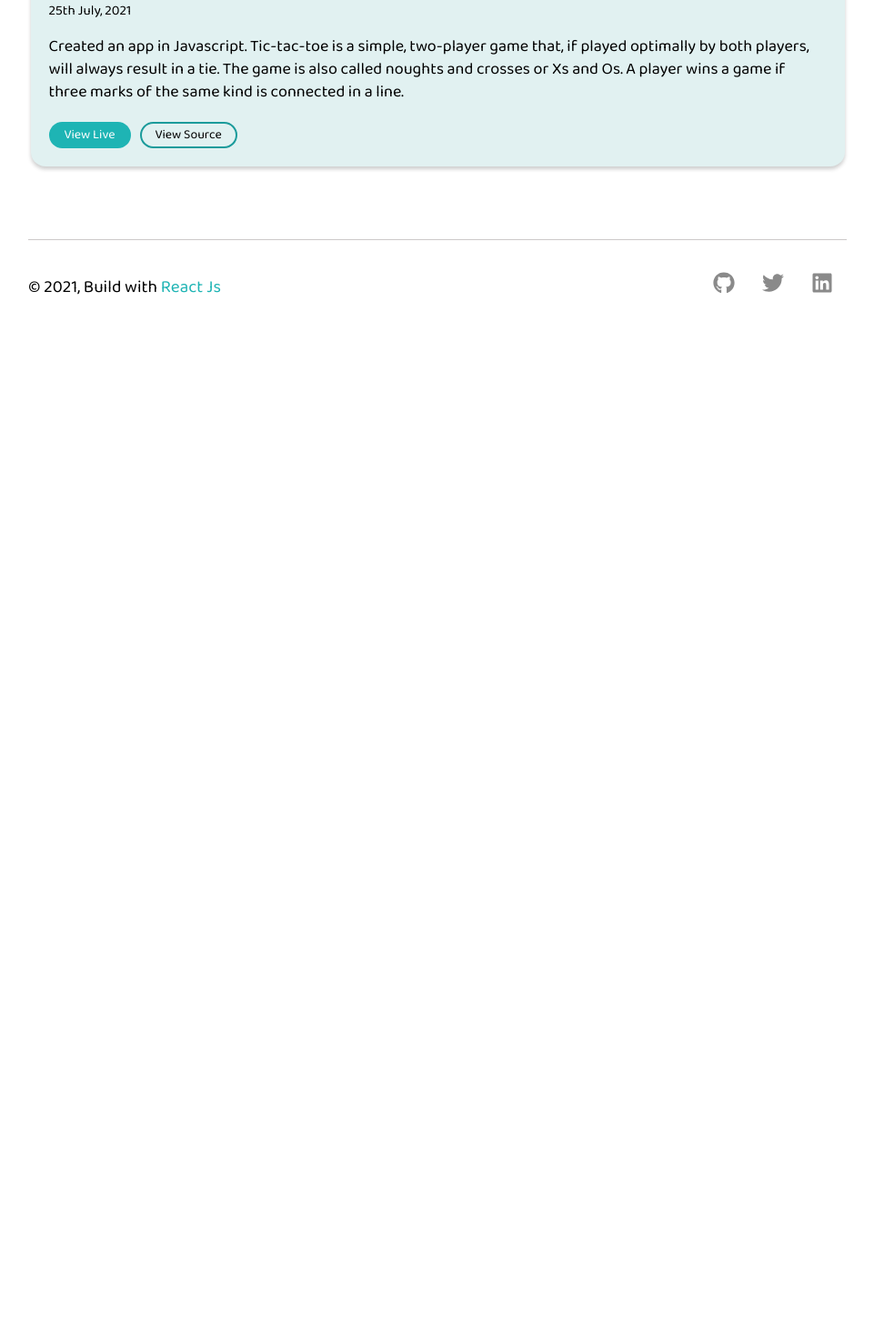
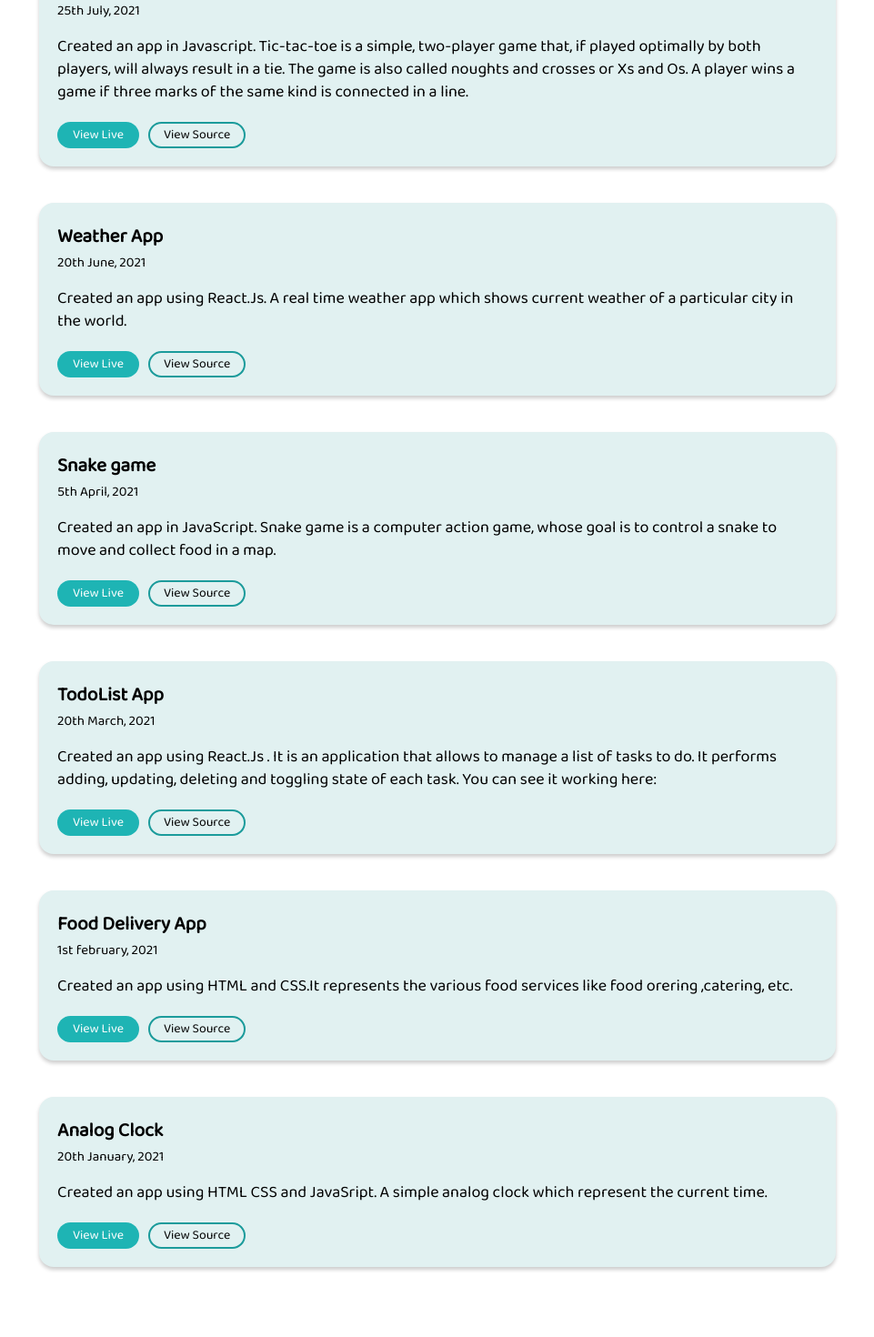
Before and after one commit to osamahannan/Portfolio-2.0, a React (Create React App) app: page /projects in a window 1280 px wide. Shown: the part 840-2310 px from the top of the page at 91% size, without its empty margins (159-1120 px from the left). Before the commit the page ends 1208 px from the top, so only its background shows below. Built offline with nearby package versions, Linux system fonts and the light colour scheme.

Commit message:
completed project section

```diff
--- a/src/Components/Navbar.js
+++ b/src/Components/Navbar.js
@@ -1,5 +1,4 @@
 import React from 'react'
-import logo from "../Assets/logo.png";
 import { Link } from "react-router-dom";
 
 const Navbar = () => {
@@ -12,7 +11,7 @@ const Navbar = () => {
             <ul>
                 <li><Link to="/"> HOME </Link></li>
                 <li><Link to="/projects"> PROJECTS </Link></li>
-                <li><Link to=""> CONTACT </Link></li>
+                <li><Link to="#/"> CONTACT </Link></li>
             </ul>
         </div>
     )
--- a/src/Components/Projects.js
+++ b/src/Components/Projects.js
@@ -1,9 +1,10 @@
-import React from 'react'
+import React from "react";
 
 const Projects = () => {
   return (
     <div className="projects">
-            <h1> Projects </h1>
+      <h1> My <span>Projects</span> </h1>
+
       <div className="project-card2">
         <div className="card2">
           <h3>CryptoSwitch</h3>
@@ -11,46 +12,282 @@ const Projects = () => {
             <time>10th October, 2021</time>
           </small>
           <p>
-                        Created an app using React.Js . It is an application that displays all the trending cryptocurrencies. It allows you to add, update and delete any coin in your wallet. It also shows graphical representation of any cryptocurrency. You can see it working here:
+            Created an app using React.Js . It is an application that displays
+            all the trending cryptocurrencies. It allows you to add, update and
+            delete any coin in your wallet. It also shows graphical
+            representation of any cryptocurrency. You can see it working here:
           </p>
 
           <div className="button-container">
-                        <button className="btn view"><a href="https://cryptoswitch.netlify.app/" className="anchor" target="_blank" rel="noreferrer">View Live</a></button>
-                        <button className="btn2"><a href="https://github.com/osamahannan/CryptoSwitch" className="anchor" target="_blank" rel="noreferrer">View Source</a></button>
+            <button className="btn view">
+              <a
+                href="https://cryptoswitch.netlify.app/"
+                className="anchor"
+                target="_blank"
+                rel="noreferrer"
+              >
+                View Live
+              </a>
+            </button>
+            <button className="btn2">
+              <a
+                href="https://github.com/osamahannan/CryptoSwitch"
+                className="anchor"
+                target="_blank"
+                rel="noreferrer"
+              >
+                View Source
+              </a>
+            </button>
           </div>
         </div>
+
         <div className="card2">
           <h3>MERN Register</h3>
           <small>
             <time>15th September, 2021</time>
           </small>
           <p>
-                        Created an app using MERN stack. This app allows you to register youself and create a profile of your own. All your data is being stored at the backend in a database using MongoDB.You can also contact and message for any query.
+            Created an app using MERN stack. This app allows you to register
+            youself and create a profile of your own. All your data is being
+            stored at the backend in a database using MongoDB.You can also
+            contact and message for any query.
           </p>
 
           <div className="button-container">
-                        <button className="btn view"><a href="https://mern-osama.herokuapp.com" className="anchor" target="_blank" rel="noreferrer">View Live</a></button>
-                        <button className="btn2"><a href="https://github.com/osamahannan/MERN_Register" className="anchor" target="_blank" rel="noreferrer">View Source</a></button>
+            <button className="btn view">
+              <a
+                href="https://mern-osama.herokuapp.com"
+                className="anchor"
+                target="_blank"
+                rel="noreferrer"
+              >
+                View Live
+              </a>
+            </button>
+            <button className="btn2">
+              <a
+                href="https://github.com/osamahannan/MERN_Register"
+                className="anchor"
+                target="_blank"
+                rel="noreferrer"
+              >
+                View Source
+              </a>
+            </button>
           </div>
         </div>
+
         <div className="card2">
           <h3>Tic Tac Toe</h3>
           <small>
             <time>25th July, 2021</time>
           </small>
           <p>
-                        Created an app in Javascript. Tic-tac-toe is a simple, two-player game that, if played optimally by both players, will always result in a tie. The game is also called noughts and crosses or Xs and Os. A player wins a game if three marks of the same kind is connected in a line.
+            Created an app in Javascript. Tic-tac-toe is a simple, two-player
+            game that, if played optimally by both players, will always result
+            in a tie. The game is also called noughts and crosses or Xs and Os.
+            A player wins a game if three marks of the same kind is connected in
+            a line.
           </p>
 
           <div className="button-container">
-                        <button className="btn view"><a href="https://tic-tac-toe-carnage.netlify.app" className="anchor" target="_blank" rel="noreferrer">View Live</a></button>
-                        <button className="btn2"><a href="https://github.com/osamahannan/Tic_Tac_Toe-Game" className="anchor" target="_blank" rel="noreferrer">View Source</a></button>
+            <button className="btn view">
+              <a
+                href="https://tic-tac-toe-carnage.netlify.app"
+                className="anchor"
+                target="_blank"
+                rel="noreferrer"
+              >
+                View Live
+              </a>
+            </button>
+            <button className="btn2">
+              <a
+                href="https://github.com/osamahannan/Tic_Tac_Toe-Game"
+                className="anchor"
+                target="_blank"
+                rel="noreferrer"
+              >
+                View Source
+              </a>
+            </button>
+          </div>
+        </div>
+
+        <div className="card2">
+          <h3>Weather App</h3>
+          <small>
+            <time>20th June, 2021</time>
+          </small>
+          <p>
+            Created an app using React.Js. A real time weather app which shows
+            current weather of a particular city in the world.
+          </p>
+
+          <div className="button-container">
+            <button className="btn view">
+              <a
+                href="https://waether-app.netlify.app/"
+                className="anchor"
+                target="_blank"
+                rel="noreferrer"
+              >
+                View Live
+              </a>
+            </button>
+            <button className="btn2">
+              <a
+                href="https://github.com/osamahannan/React_Weather-App"
+                className="anchor"
+                target="_blank"
+                rel="noreferrer"
+              >
+                View Source
+              </a>
+            </button>
+          </div>
+        </div>
+
+        <div className="card2">
+          <h3>Snake game</h3>
+          <small>
+            <time>5th April, 2021</time>
+          </small>
+          <p>
+            Created an app in JavaScript. Snake game is a computer action game,
+            whose goal is to control a snake to move and collect food in a map.
+          </p>
+
+          <div className="button-container">
+            <button className="btn view">
+              <a
+                href="https://snake-mania.netlify.app/"
+                className="anchor"
+                target="_blank"
+                rel="noreferrer"
+              >
+                View Live
+              </a>
+            </button>
+            <button className="btn2">
+              <a
+                href="https://github.com/osamahannan/Snake-Game"
+                className="anchor"
+                target="_blank"
+                rel="noreferrer"
+              >
+                View Source
+              </a>
+            </button>
+          </div>
+        </div>
+
+        <div className="card2">
+          <h3>TodoList App</h3>
+          <small>
+            <time>20th March, 2021</time>
+          </small>
+          <p>
+            Created an app using React.Js . It is an application that allows to
+            manage a list of tasks to do. It performs adding, updating, deleting
+            and toggling state of each task. You can see it working here:
+          </p>
+
+          <div className="button-container">
+            <button className="btn view">
+              <a
+                href="https://todolist-react-carnage.netlify.app/"
+                className="anchor"
+                target="_blank"
+                rel="noreferrer"
+              >
+                View Live
+              </a>
+            </button>
+            <button className="btn2">
+              <a
+                href="https://github.com/osamahannan/React_TodoList-App"
+                className="anchor"
+                target="_blank"
+                rel="noreferrer"
+              >
+                View Source
+              </a>
+            </button>
+          </div>
+        </div>
+
+        <div className="card2">
+          <h3>Food Delivery App</h3>
+          <small>
+            <time>1st february, 2021</time>
+          </small>
+          <p>
+            Created an app using HTML and CSS.It represents the various food
+            services like food orering ,catering, etc.
+          </p>
+
+          <div className="button-container">
+            <button className="btn view">
+              <a
+                href="https://food-delivery-carnage.netlify.app/"
+                className="anchor"
+                target="_blank"
+                rel="noreferrer"
+              >
+                View Live
+              </a>
+            </button>
+            <button className="btn2">
+              <a
+                href="https://github.com/osamahannan/Food_Delivery-App"
+                className="anchor"
+                target="_blank"
+                rel="noreferrer"
+              >
+                View Source
+              </a>
+            </button>
+          </div>
+        </div>
+
+        <div className="card2">
+          <h3>Analog Clock</h3>
+          <small>
+            <time>20th January, 2021</time>
+          </small>
+          <p>
+            Created an app using HTML CSS and JavaSript. A simple analog clock
+            which represent the current time.
+          </p>
+
+          <div className="button-container">
+            <button className="btn view">
+              <a
+                href="https://analog-clock-carnage.netlify.app/"
+                className="anchor"
+                target="_blank"
+                rel="noreferrer"
+              >
+                View Live
+              </a>
+            </button>
+            <button className="btn2">
+              <a
+                href="https://github.com/osamahannan/Analoge-clock"
+                className="anchor"
+                target="_blank"
+                rel="noreferrer"
+              >
+                View Source
+              </a>
+            </button>
           </div>
         </div>
       </div>
+    </div>
+  );
+};
 
-        </div>
-    )
-}
-
-export default Projects
+export default Projects;
--- a/src/index.css
+++ b/src/index.css
@@ -12,7 +12,7 @@
   flex-direction: column;
   justify-content: center;
   margin: auto;
-  width: 900px;
+  width: 880px;
 }
 
 .navbar {
@@ -95,7 +95,7 @@
 .card, .card2 {
   display: flex;
   flex-direction: column;
-  width: 240px;
+  width: 230px;
   padding: 20px;
   margin: 20px 0;
   font-size: 18px;
@@ -220,6 +220,10 @@
   margin-top: 50px;
 }
 
+.projects h1 span {
+  color: rgb(30, 180, 180);
+}
+
 .card2 {
   width: 95%;
 }
```
Lines whose indentation alone changed are shown as unchanged.
